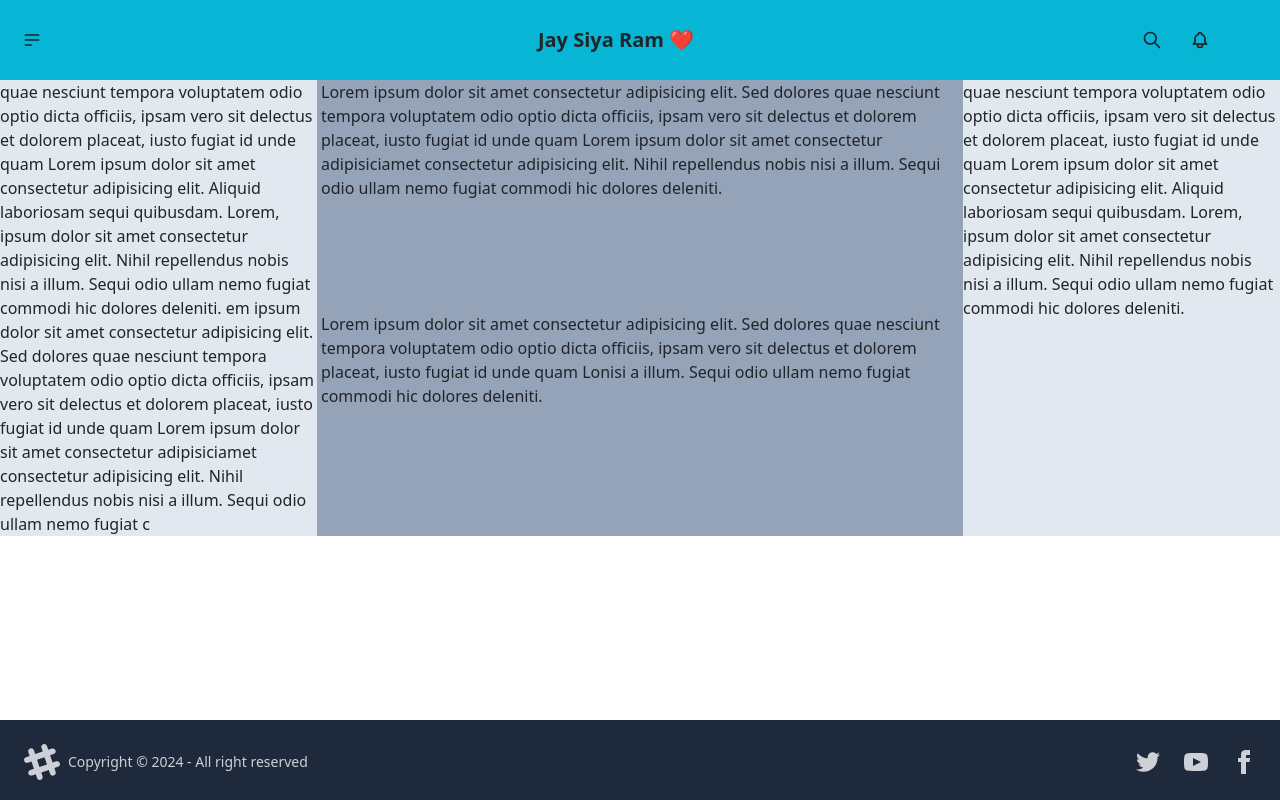
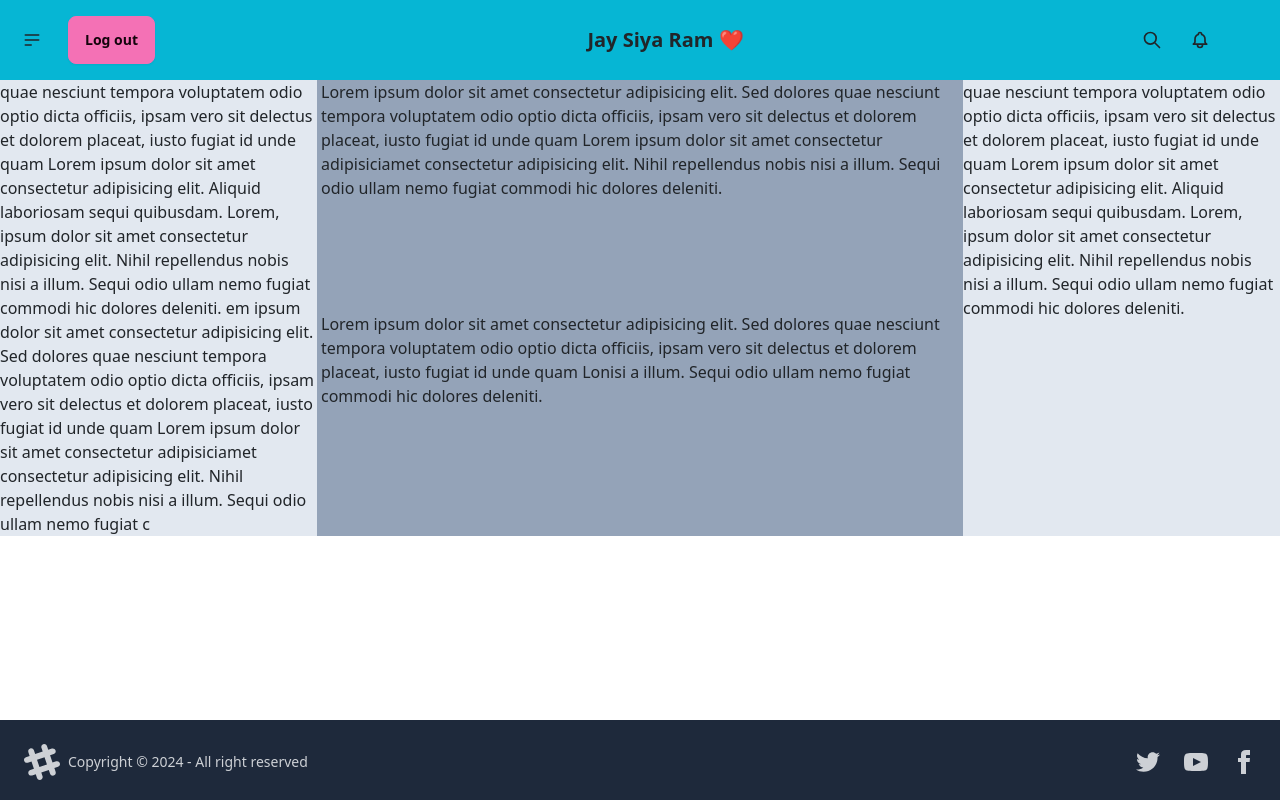
Before and after one commit to MeetLunagariya/React_Workshop, a React (Vite) app: page /dashboard in a window 1280 px wide. Built offline with nearby package versions, Linux system fonts and the light colour scheme; sample sign-in values are in the browser's storage.

Commit message:
Little changes

```diff
--- a/src/components/Crud_API/Login.jsx
+++ b/src/components/Crud_API/Login.jsx
@@ -1,10 +1,16 @@
 import React from "react";
-import { useState } from "react";
+import { useState,useEffect } from "react";
 import { useNavigate } from "react-router-dom";
 const Login = () => {
   const [data, setData] = useState({ UserName: "", Password: "" });
   const navigate = useNavigate();
   const URL = "http://localhost:3000/login";
+
+  useEffect(() => {
+    if (localStorage.getItem("Token") != null) {
+      navigate("/dashboard");
+    }
+  }, []);
 
   return (
     <div className="w-screen flex items-center justify-center bg-black h-screen">
@@ -44,6 +50,7 @@ const Login = () => {
                   .then((res) => res.json())
                   .then((res) => {
                     if (res.success) {
+                      localStorage.setItem("Token", res.token);
                       navigate("/dashboard");
                     } else {
                       alert("Enter Valid USerName or Password.");
--- a/src/components/day3/Layout_1.jsx
+++ b/src/components/day3/Layout_1.jsx
@@ -6,9 +6,19 @@ import Right from "./components/Right";
 import Left from "./components/Left";
 import Footer from "./components/Footer";
 import Body from "./components/Body";
-import { Outlet } from "react-router-dom";
+import { Outlet, useNavigate } from "react-router-dom";
+import { useEffect } from "react";
 
 function Layout_1() {
+  const navigate = useNavigate();
+  const Token = localStorage.getItem("Token");
+
+  useEffect(() => {
+    if (!Token) {
+      navigate("/");
+    }
+  }, [])
+
   return (
     <div className="flex flex-col  min-h-screen">
       <div className="h-auto">
--- a/src/components/day3/components/Header.jsx
+++ b/src/components/day3/components/Header.jsx
@@ -1,8 +1,9 @@
 import React from "react";
-import { Link } from "react-router-dom";
+import { Link, useNavigate } from "react-router-dom";
 import { useState } from "react";
 const Header = () => {
   const [isOpen, setIsOpen] = useState(false);
+  const navigate = useNavigate();
   return (
     <div className="navbar grid grid-flow-col bg-cyan-500 h-[80px] ">
       <div className="navbar-start">
@@ -35,7 +36,6 @@ const Header = () => {
               tabIndex={0}
               className="menu menu-sm bg-cyan-300 dropdown-content rounded-box z-[1] mt-3 w-52 p-2 shadow"
             >
-
               <li>
                 <Link to="/">Body</Link>
               </li>
@@ -53,6 +53,16 @@ const Header = () => {
               </li> */}
             </ul>
           )}
+        </div>
+        <div className="btn btn-accent ml-3">
+          <button
+            onClick={() => {
+              localStorage.removeItem("Token");
+              navigate("/");
+            }}
+          >
+            Log out
+          </button>
         </div>
       </div>
       <div className="navbar-center">
```
